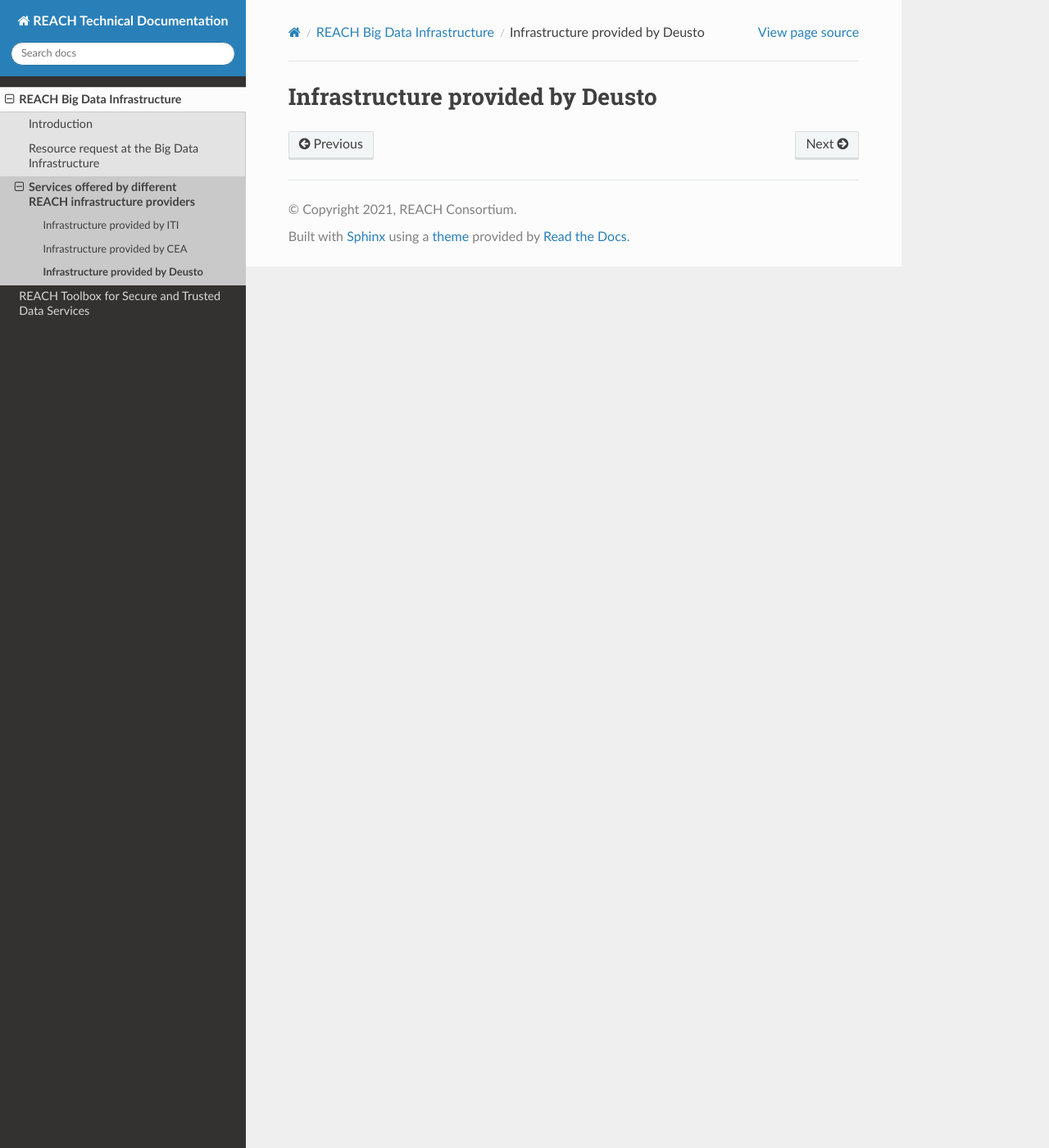
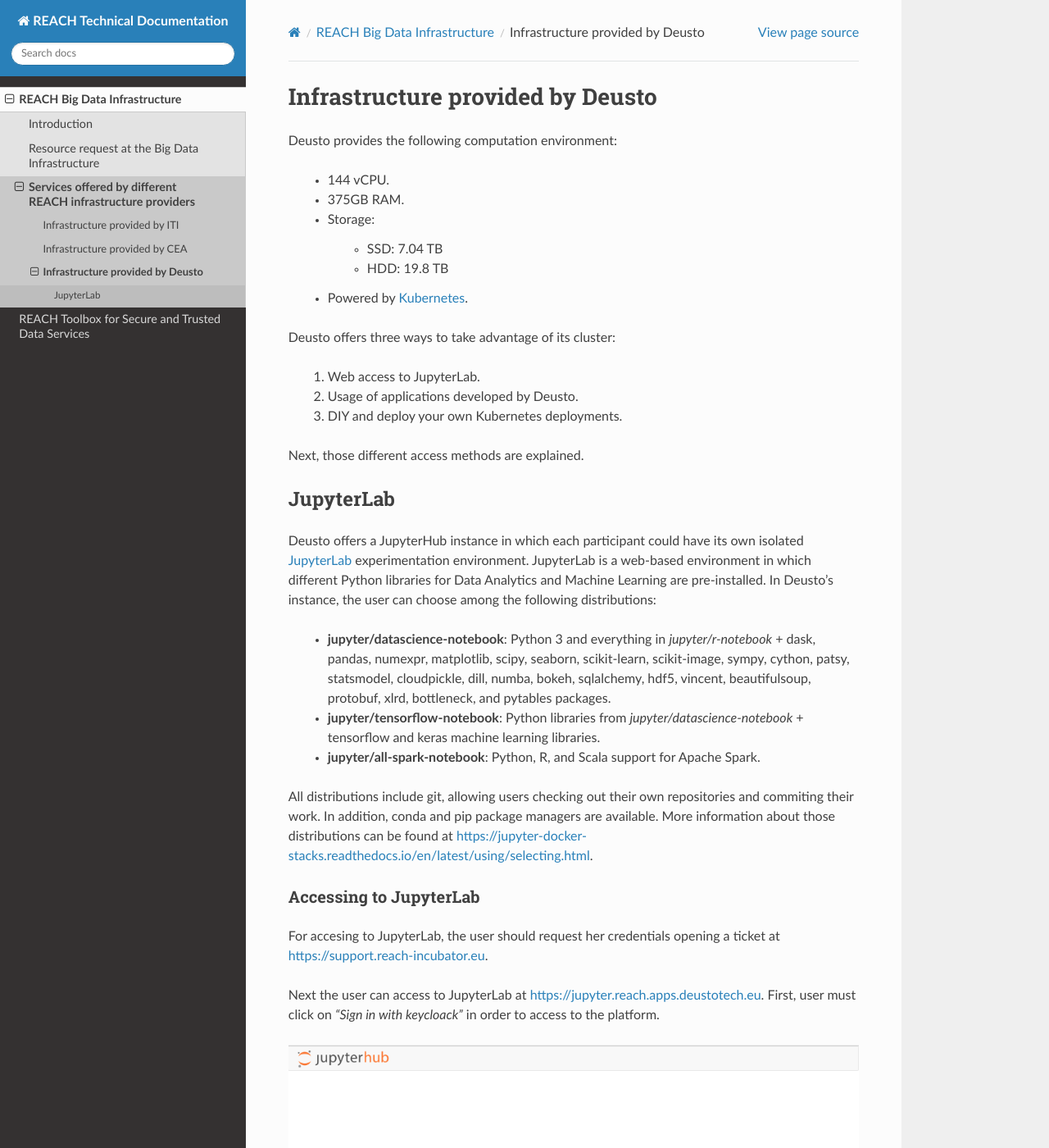
Before and after one commit to bobot/reach-tech-doc, a Sphinx documentation site: the page built from source/reach-big-data-infrastructure/deusto/index.rst, in a window 1280 px wide and 1400 px high. Shown: the whole window at 82% size. Built offline with Sphinx 7.4.7 and the Read the Docs theme 2.0.0, drawn with Linux system fonts in a browser that asks for light colours; some of the changed text lies outside the part shown.

Commit message:
Documenting Deusto's JupyterLab

```diff
--- a/source/reach-big-data-infrastructure/deusto/index.rst
+++ b/source/reach-big-data-infrastructure/deusto/index.rst
@@ -1,2 +1,61 @@
 Infrastructure provided by Deusto
 =================================
+
+Deusto provides the following computation environment:
+
+    * 144 vCPU.
+    * 375GB RAM.
+    * Storage:
+
+        * SSD: 7.04 TB
+        * HDD: 19.8 TB
+    * Powered by `Kubernetes <https://kubernetes.io/docs/concepts/overview/what-is-kubernetes/>`_.
+
+
+Deusto offers three ways to take advantage of its cluster:
+
+    1. Web access to JupyterLab.
+    2. Usage of applications developed by Deusto.
+    3. DIY and deploy your own Kubernetes deployments.
+
+Next, those different access methods are explained.
+
+JupyterLab
+----------
+
+Deusto offers a JupyterHub instance in which each participant could have its own isolated `JupyterLab <https://jupyter.org/>`_
+experimentation environment. JupyterLab is a web-based environment in which different Python libraries for Data Analytics
+and Machine Learning are pre-installed. In Deusto's instance, the user can choose among the following distributions:
+
+    * **jupyter/datascience-notebook**: Python 3 and everything in *jupyter/r-notebook* + dask, pandas, numexpr,
+      matplotlib, scipy, seaborn,
+      scikit-learn, scikit-image, sympy, cython, patsy, statsmodel, cloudpickle, dill, numba, bokeh, sqlalchemy, hdf5,
+      vincent, beautifulsoup, protobuf, xlrd, bottleneck, and pytables packages.
+    * **jupyter/tensorflow-notebook**: Python libraries from *jupyter/datascience-notebook* + tensorflow and keras machine learning libraries.
+    * **jupyter/all-spark-notebook**: Python, R, and Scala support for Apache Spark.
+
+All distributions include git, allowing users checking out their own repositories and commiting their work. In addition,
+conda and pip package managers are available. More information about those distributions can be found at
+`https://jupyter-docker-stacks.readthedocs.io/en/latest/using/selecting.html <https://jupyter-docker-stacks.readthedocs.io/en/latest/using/selecting.html>`_.
+
+Accessing to JupyterLab
++++++++++++++++++++++++
+
+For accesing to JupyterLab, the user should request her credentials opening a ticket at `https://support.reach-incubator.eu <https://support.reach-incubator.eu>`_.
+
+Next the user can access to JupyterLab at `https://jupyter.reach.apps.deustotech.eu <https://jupyter.reach.apps.deustotech.eu>`_. First, user
+must click on *"Sign in with keycloack"* in order to access to the platform.
+
+.. image:: img/jupyter_login.png
+
+Next, the user is redirected to the authentication interface. Here, she must introduce her credentials.
+
+.. image:: img/keycloack.png
+
+Once authenticated, user could select the desired distribution.
+
+.. image:: img/jupyter_distro.png
+
+The following image depicts the main screen of the JupyterLab environment. From here, diferent notebooks can be created, even a web-based CLI for interacting
+with the environment. At the right part, the file browser is displayed. Files created at the JupyterLab environment persist over different runs of the environment,
+however, we recommend to use git to save changes on your developments.
```
Also changed, not shown: source/reach-big-data-infrastructure/deusto/img/jupyter_distro.png (added), source/reach-big-data-infrastructure/deusto/img/jupyter_login.png (added), source/reach-big-data-infrastructure/deusto/img/keycloack.png (added).
